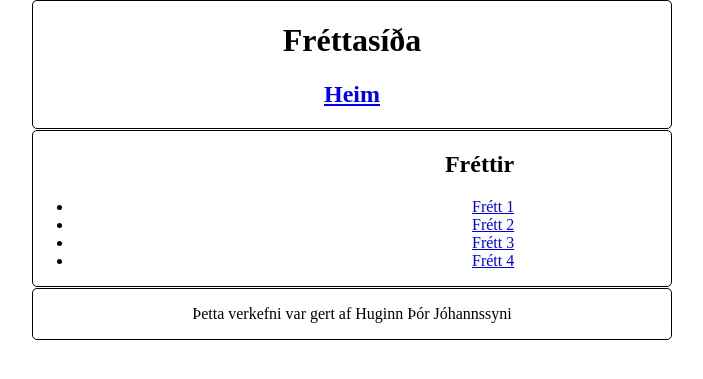
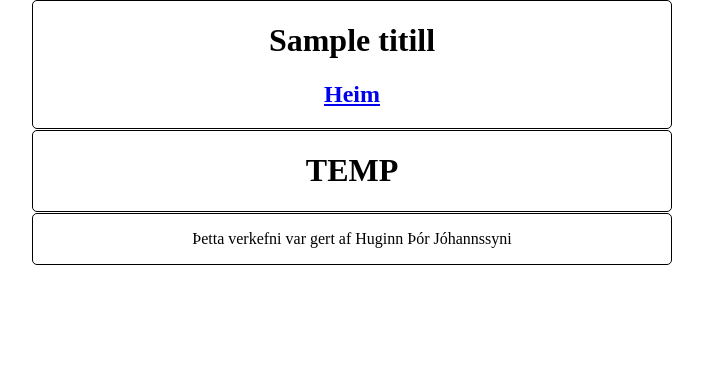
Before and after one commit to gyfu/Flask-Vinna, a Flask app: template templates/base.html in a window 1280 px wide. Shown: the top 379 px of the page, without its empty margins (288-991 px from the left). Run offline with Flask 2, Linux system fonts and the light colour scheme; the template is opened without the code that fills it: most values are stand-ins (such as "Sample title", 1, 10 or a date in 2020); parts of the project's set-up code (start-up, migrations or seed data) failed here and were passed over.

Commit message:
verkefni4 búið

```diff
--- a/app.py
+++ b/app.py
@@ -1,18 +1,14 @@
 from flask import Flask, request, url_for
 from flask import render_template
+import urllib, json
 app = Flask(__name__)
-frettir=[
-        ["Banaslys á sjó","Lorem Ipsum","htj@htj.is"],
-        ["Fiskveiðifrétt","Lorem Ipsum","bb@bb.is"],
-        ["Stríð í Gaza","Lorem Ipsum","frs@frs.com"],
-        ["Kína er að gera eitthvað, ég veit ekki","Lorem Ipsum","cnn@cnn.is"],
-        ]
+
+with urllib.request.urlopen("http://apis.is/currency/m5") as url:
+    data = json.loads(url.read().decode())
+    test=data["results"][0]["longName"]
 @app.route('/')
 def main():
-    return render_template("base.html",title="Verkefni3 - Fréttir", titill="Test")
-@app.route('/frett/<int:num>')
-def frett(num):
-    return render_template("content.html",titill=frettir[num][0],texti=frettir[num][1],hofundur=frettir[num][2])
+    return render_template("content.html",title="Verkefni4 - API", titill="API verkefni", efni=data["results"])
 @app.errorhandler(404)
 def page_not_found(e):
     return "Þessi sýða fannst ekki(404 error)"
--- a/static/styles.css
+++ b/static/styles.css
@@ -13,6 +13,4 @@ body {
 	text-align: center;
 }
 .content {
-	text-align: right;
-	padding-right: 12.25%;
 }
--- a/templates/base.html
+++ b/templates/base.html
@@ -8,13 +8,7 @@
 		{% include "header.html" %}
 		{% block content %}
 		<div class="content">
-		<h2>Fréttir</h2>
-		<ul>
-			<li><a href="/frett/0">Frétt 1</a></li>
-			<li><a href="/frett/1">Frétt 2</a></li>
-			<li><a href="/frett/2">Frétt 3</a></li>
-			<li><a href="/frett/3">Frétt 4</a></li>
-		</ul>
+			<h1>TEMP</h1>
 		</div>
 		{% endblock %}
 		{% include "footer.html" %}
--- a/templates/header.html
+++ b/templates/header.html
@@ -1,4 +1,4 @@
 <div class="header">
-	<h1>Fréttasíða</h1>
+	<h1>{{ titill }}</h1>
 	<h2><a href="/">Heim</a></h2>
 </div>
```
Also changed, not shown: templates/content.html (+4 -3 lines).
